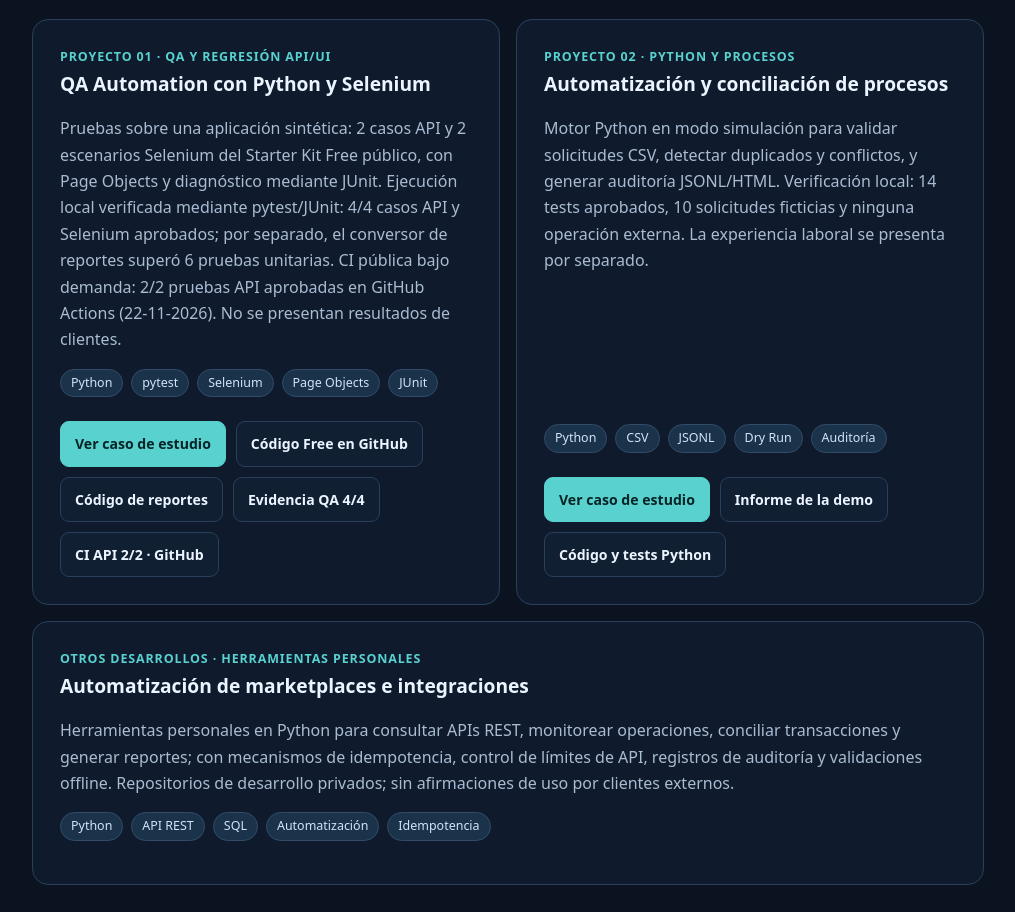
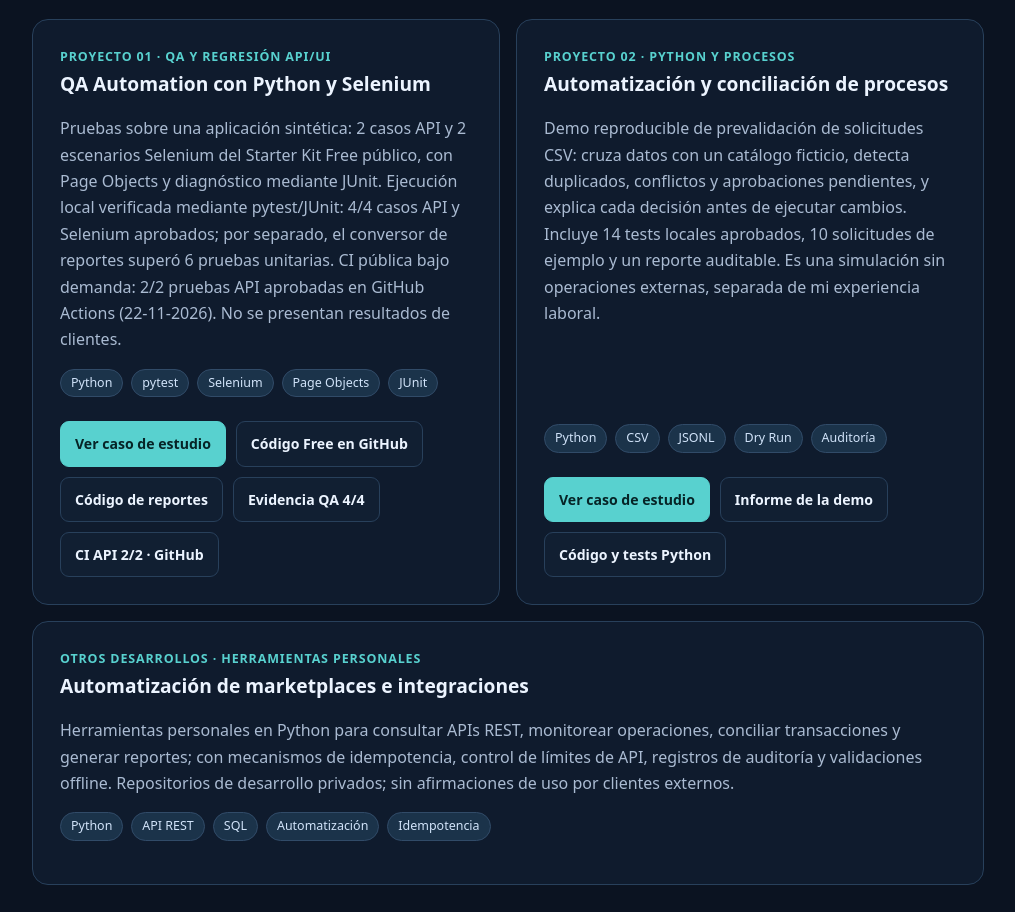
Before and after one commit to SebaGutierrezF/SebaGutierrezF.github.io, a plain HTML site: page index.html in a window 1280 px wide. Shown: the part 1230-2142 px from the top of the page, without its empty margins (132-1147 px from the left). Drawn offline with Linux system fonts and the light colour scheme.

Commit message:
docs(portfolio): clarify process automation proof and reproducibility (index.html)

```diff
--- a/index.html
+++ b/index.html
@@ -26,7 +26,7 @@
     <section id="proyectos" class="divider"><h2>Proyectos destacados</h2><p class="hint">Casos de estudio técnicos con demostraciones públicas. Diferencio resultados verificables en aplicaciones de prueba de mi experiencia profesional.</p>
 <div class="portfolio-grid">
 <article class="project featured"><div class="label">Proyecto 01 · QA y regresión API/UI</div><h3>QA Automation con Python y Selenium</h3><p>Pruebas sobre una aplicación sintética: 2 casos API y 2 escenarios Selenium del Starter Kit Free público, con Page Objects y diagnóstico mediante JUnit. Ejecución local verificada mediante pytest/JUnit: 4/4 casos API y Selenium aprobados; por separado, el conversor de reportes superó 6 pruebas unitarias. CI pública bajo demanda: 2/2 pruebas API aprobadas en GitHub Actions (22-11-2026). No se presentan resultados de clientes.</p><div class="tagset"><span class="tag">Python</span><span class="tag">pytest</span><span class="tag">Selenium</span><span class="tag">Page Objects</span><span class="tag">JUnit</span></div><div class="project-actions"><a class="btn primary" href="proyectos/qa-automation.html">Ver caso de estudio</a><a class="btn" href="https://github.com/SebaGutierrezF/qa-automation-starter-kit-free" target="_blank" rel="noopener noreferrer">Código Free en GitHub</a><a class="btn" href="https://github.com/SebaGutierrezF/SebaGutierrezF.github.io/tree/main/demos/qa-automation" target="_blank" rel="noopener noreferrer">Código de reportes</a><a class="btn" href="proyectos/evidencia-qa.html">Evidencia QA 4/4</a><a class="btn" href="https://github.com/SebaGutierrezF/qa-automation-starter-kit-free/actions/runs/45035556483" target="_blank" rel="noopener noreferrer">CI API 2/2 · GitHub</a></div></article>
-<article class="project featured"><div class="label">Proyecto 02 · Python y procesos</div><h3>Automatización y conciliación de procesos</h3><p>Motor Python en modo simulación para validar solicitudes CSV, detectar duplicados y conflictos, y generar auditoría JSONL/HTML. Verificación local: 14 tests aprobados, 10 solicitudes ficticias y ninguna operación externa. La experiencia laboral se presenta por separado.</p><div class="tagset"><span class="tag">Python</span><span class="tag">CSV</span><span class="tag">JSONL</span><span class="tag">Dry Run</span><span class="tag">Auditoría</span></div><div class="project-actions"><a class="btn primary" href="proyectos/automatizacion-procesos.html">Ver caso de estudio</a><a class="btn" href="proyectos/evidencia-procesos.html">Informe de la demo</a><a class="btn" href="https://github.com/SebaGutierrezF/SebaGutierrezF.github.io/tree/main/demos/process-automation" target="_blank" rel="noopener noreferrer">Código y tests Python</a></div></article>
+<article class="project featured"><div class="label">Proyecto 02 · Python y procesos</div><h3>Automatización y conciliación de procesos</h3><p>Demo reproducible de prevalidación de solicitudes CSV: cruza datos con un catálogo ficticio, detecta duplicados, conflictos y aprobaciones pendientes, y explica cada decisión antes de ejecutar cambios. Incluye 14 tests locales aprobados, 10 solicitudes de ejemplo y un reporte auditable. Es una simulación sin operaciones externas, separada de mi experiencia laboral.</p><div class="tagset"><span class="tag">Python</span><span class="tag">CSV</span><span class="tag">JSONL</span><span class="tag">Dry Run</span><span class="tag">Auditoría</span></div><div class="project-actions"><a class="btn primary" href="proyectos/automatizacion-procesos.html">Ver caso de estudio</a><a class="btn" href="proyectos/evidencia-procesos.html">Informe de la demo</a><a class="btn" href="https://github.com/SebaGutierrezF/SebaGutierrezF.github.io/tree/main/demos/process-automation" target="_blank" rel="noopener noreferrer">Código y tests Python</a></div></article>
 </div>
 <article class="project" style="margin-top:16px"><div class="label">Otros desarrollos · herramientas personales</div><h3>Automatización de marketplaces e integraciones</h3><p>Herramientas personales en Python para consultar APIs REST, monitorear operaciones, conciliar transacciones y generar reportes; con mecanismos de idempotencia, control de límites de API, registros de auditoría y validaciones offline. Repositorios de desarrollo privados; sin afirmaciones de uso por clientes externos.</p><div class="tagset"><span class="tag">Python</span><span class="tag">API REST</span><span class="tag">SQL</span><span class="tag">Automatización</span><span class="tag">Idempotencia</span></div></article></section>
     <section id="habilidades" class="divider"><h2>Habilidades</h2><div class="grid"><div class="card"><strong>QA y automatización</strong><p>UAT, regresión, Selenium, pytest, pruebas API y UI, análisis de defectos.</p></div><div class="card"><strong>Desarrollo</strong><p>Python, SQL, C#/.NET Core, integración de APIs REST, JSON y SQLite/MySQL.</p></div><div class="card"><strong>Herramientas</strong><p>Git/GitHub, Docker, Jenkins, Azure DevOps y documentación técnica.</p></div></div></section>
```
